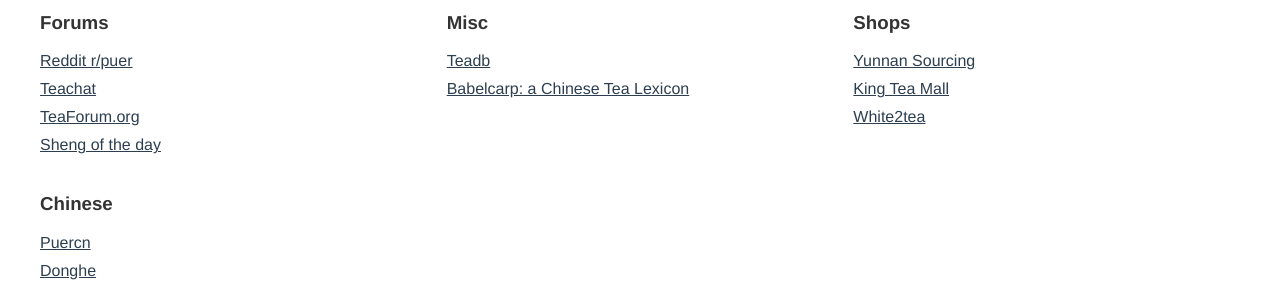
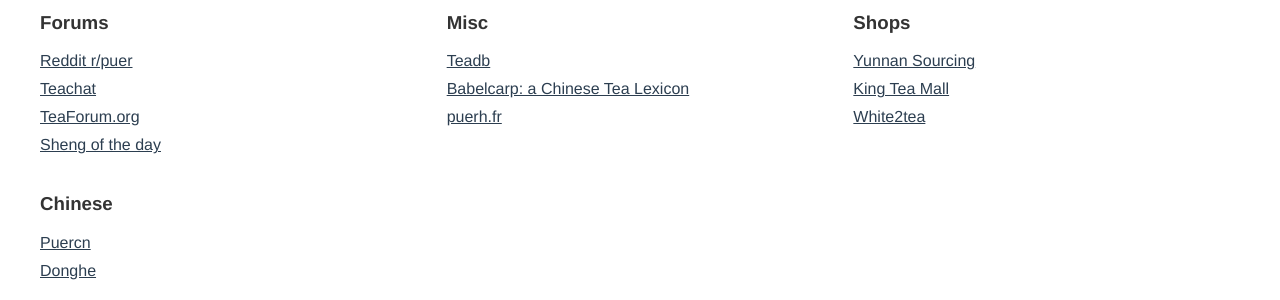
Before and after one commit to fdrx/fdrx.github.com, a Jekyll site: the page built from links.md, in a window 1280 px wide. Shown: the part 219-519 px from the top of the page. Built offline with Jekyll 4.4.1, drawn with Linux system fonts in a browser that asks for light colours.

Commit message:
add a link

```diff
--- a/links.md
+++ b/links.md
@@ -30,6 +30,7 @@
     <ul class="links">
       <li><a href="https://teadb.org/" target="_blank" rel="noopener noreferrer nofollow">Teadb</a></li>
       <li><a href="https://babelcarp.org/babelcarp/" target="_blank" rel="noopener noreferrer nofollow">Babelcarp: a Chinese Tea Lexicon</a></li>
+      <li><a href="http://www.puerh.fr/" target="_blank" rel="noopener noreferrer nofollow">puerh.fr</a></li>
     </ul>
   </div>
 
```
